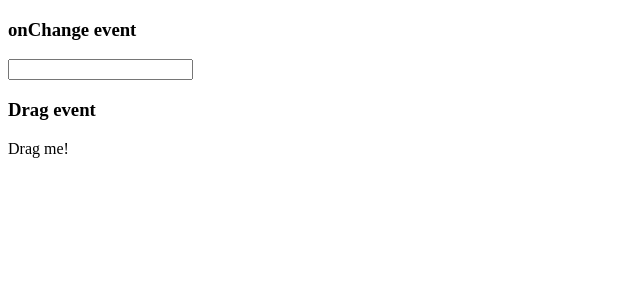
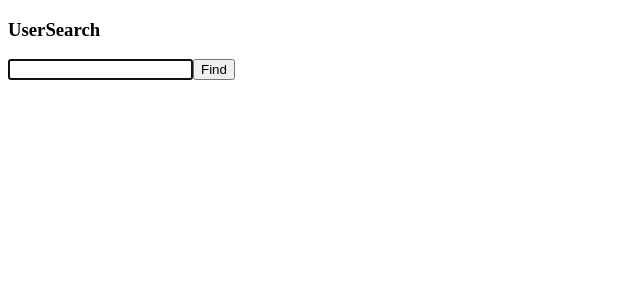
Before and after one commit to na-lin/React-with-Typescript, a React (Create React App) app: page / in a window 1280 px wide. Shown: the top 300 px of the page, without its empty margins (0-640 px from the left). Built offline with nearby package versions, Linux system fonts and the light colour scheme.

Commit message:
ref with ts

```diff
--- a/src/index.tsx
+++ b/src/index.tsx
@@ -3,8 +3,8 @@
 import Parent from "./props/Parent";
 import GuestList from "./state/GuestList";
 import EventComponent from "./events/EventComponent";
-import UserSearch from "./state/UserSearch";
+import UserSearch from "./refs/UserSearch";
 const root = ReactDOM.createRoot(
   document.getElementById("root") as HTMLElement
 );
-root.render(<EventComponent />);
+root.render(<UserSearch />);
--- /dev/null
+++ b/src/refs/UserSearch.tsx
@@ -0,0 +1,44 @@
+import React, { useState, useRef, useEffect } from "react";
+
+const users = [
+  {
+    name: "John",
+    age: 20,
+  },
+  { name: "Alex", age: 12 },
+];
+
+const UserSearch: React.FC = () => {
+  const inputRef = useRef<HTMLInputElement | null>(null);
+  const [name, setName] = useState("");
+  const [user, setUser] = useState<{ name: string; age: number } | undefined>();
+
+  useEffect(() => {
+    if (!inputRef.current) {
+      return;
+    }
+    inputRef.current.focus();
+    // inputRef.current?.focus();
+  }, []);
+
+  const onClick = () => {
+    const foundUser = users.find((user) => user.name === name);
+    setUser(foundUser);
+  };
+
+  return (
+    <div>
+      <h3>UserSearch</h3>
+      <input
+        ref={inputRef}
+        value={name}
+        onChange={(e) => setName(e.target.value)}
+      />
+      <button onClick={onClick}>Find</button>
+      <p>{user && user.name}</p>
+      <p>{user && user.age}</p>
+    </div>
+  );
+};
+
+export default UserSearch;
```
